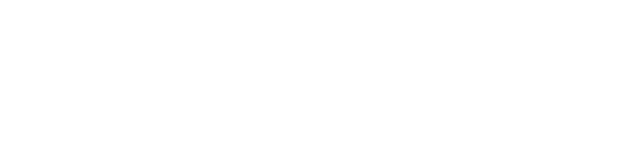
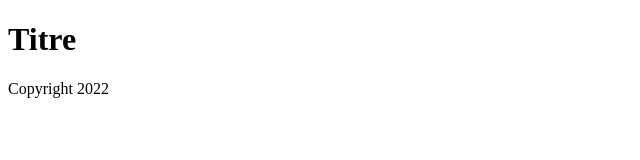
Before and after one commit to InfernalAdvent/premier-depot, a plain HTML site: page index.html in a window 1280 px wide. Shown: the whole page, without its empty margins (0-640 px from the left). Drawn offline with Linux system fonts and the light colour scheme.

Commit message:
add copyright

```diff
--- a/index.html
+++ b/index.html
@@ -6,6 +6,9 @@
     <title>Titre</title>
 </head>
 <body>
-
+    <h1>Titre</h1>
+    <footer>
+        Copyright 2022
+    </footer>
 </body>
 </html>
```
